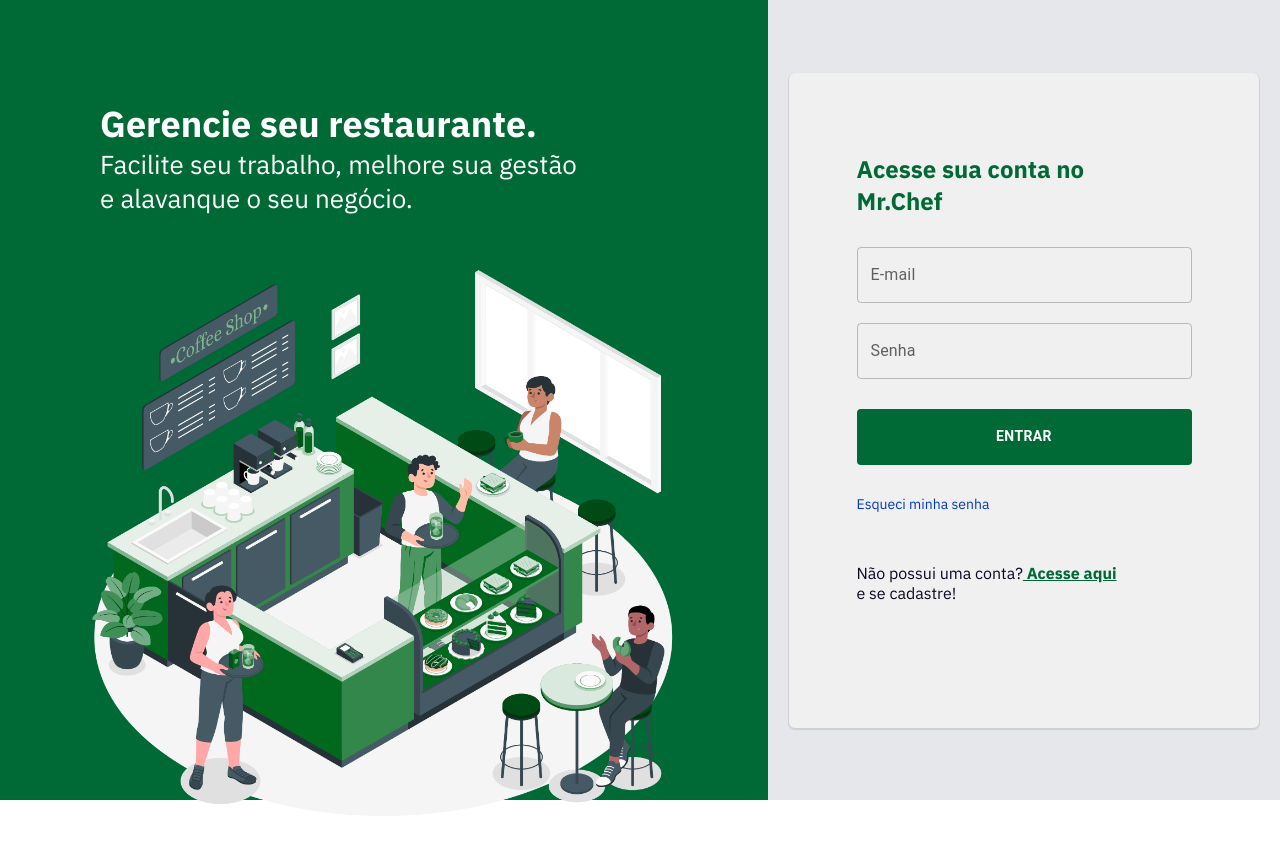
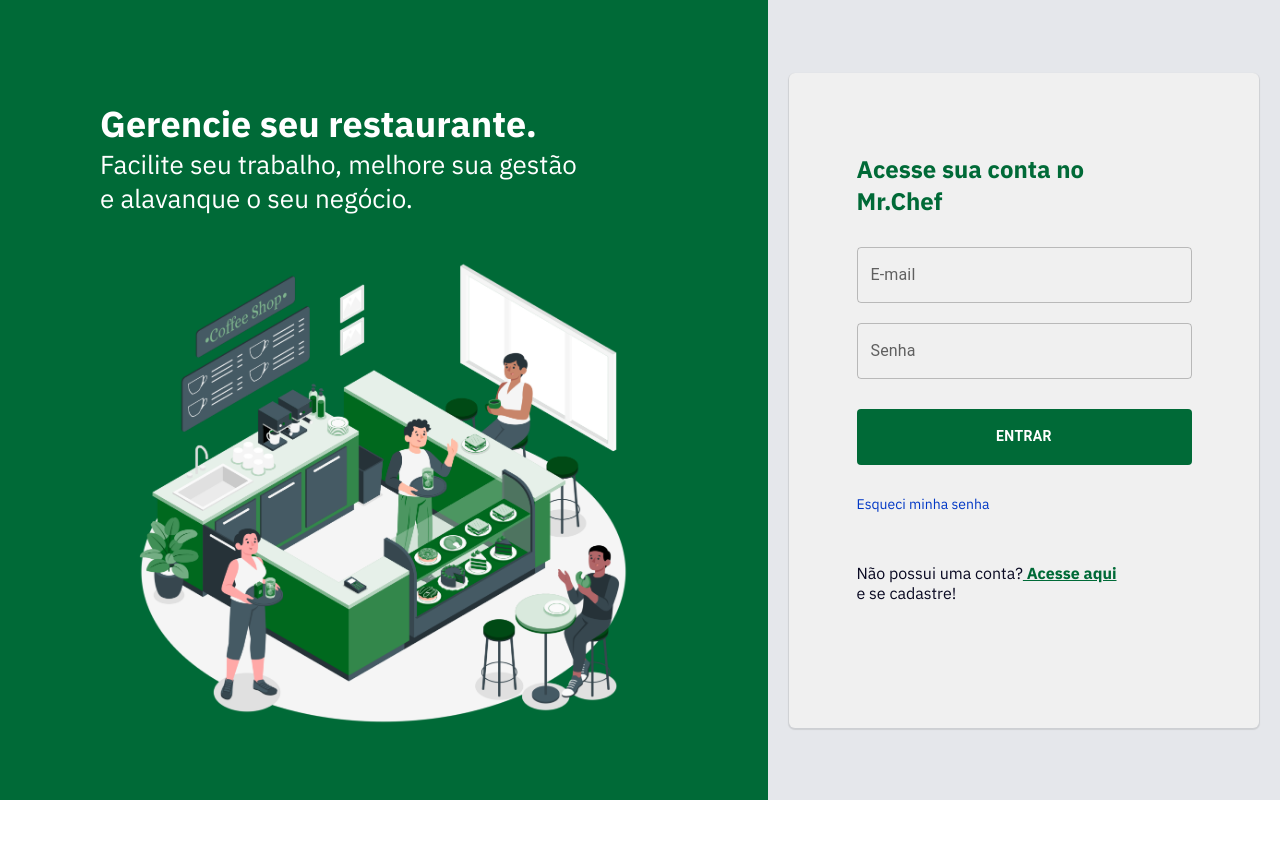
Before and after one commit to Lealzzera/mr-chef-front-end, a Next.js app: page / in a window 1280 px wide. Shown: the top 842 px of the page. After the commit the page ends 800 px from the top, so only its background shows below. Built offline with nearby package versions, Linux system fonts and the light colour scheme.

Commit message:
feat: adjusted img problems

```diff
--- a/src/components/LoginPage/LoginPage.tsx
+++ b/src/components/LoginPage/LoginPage.tsx
@@ -40,10 +40,10 @@ const LoginPage = () => {
 				</TextWrap>
 				<ImageContainer>
 					<Image
-						style={{ maxWidth: "38.438rem" }}
+						style={{ maxWidth: "32.188rem" }}
 						src={"/images/coffe-shop-login-page.webp"}
-						width={615}
-						height={615}
+						width={515}
+						height={515}
 						priority
 						sizes='100vw'
 						layout='responsive'
--- a/src/components/LoginPage/styles.tsx
+++ b/src/components/LoginPage/styles.tsx
@@ -3,7 +3,6 @@ import styled from "styled-components";
 export const MainContainer = styled.div`
 	display: flex;
 	justify-content: center;
-	align-items: center;
 	height: 100vh;
 	background-color: var(--main-green);
 	@media (min-width: 1200px) {
@@ -36,7 +35,7 @@ export const LeftSideContainer = styled.div`
 		display: block;
 		background-color: var(--main-green);
 		color: var(--white);
-		height: 100vh;
+		min-height: 100vh;
 		width: 60vw;
 	}
 `;
@@ -50,7 +49,7 @@ export const RightSideContainer = styled.div`
 	@media (min-width: 1200px) {
 		background-color: var(--main-white);
 		width: 40vw;
-		height: 100vh;
+		height: auto;
 	}
 `;
 
@@ -58,8 +57,7 @@ export const ImageContainer = styled.div`
 	display: flex;
 	align-items: center;
 	justify-content: center;
-	max-width: 100%;
-	height: auto;
+	width: 100%;
 `;
 
 export const FormLogin = styled.form`
```
